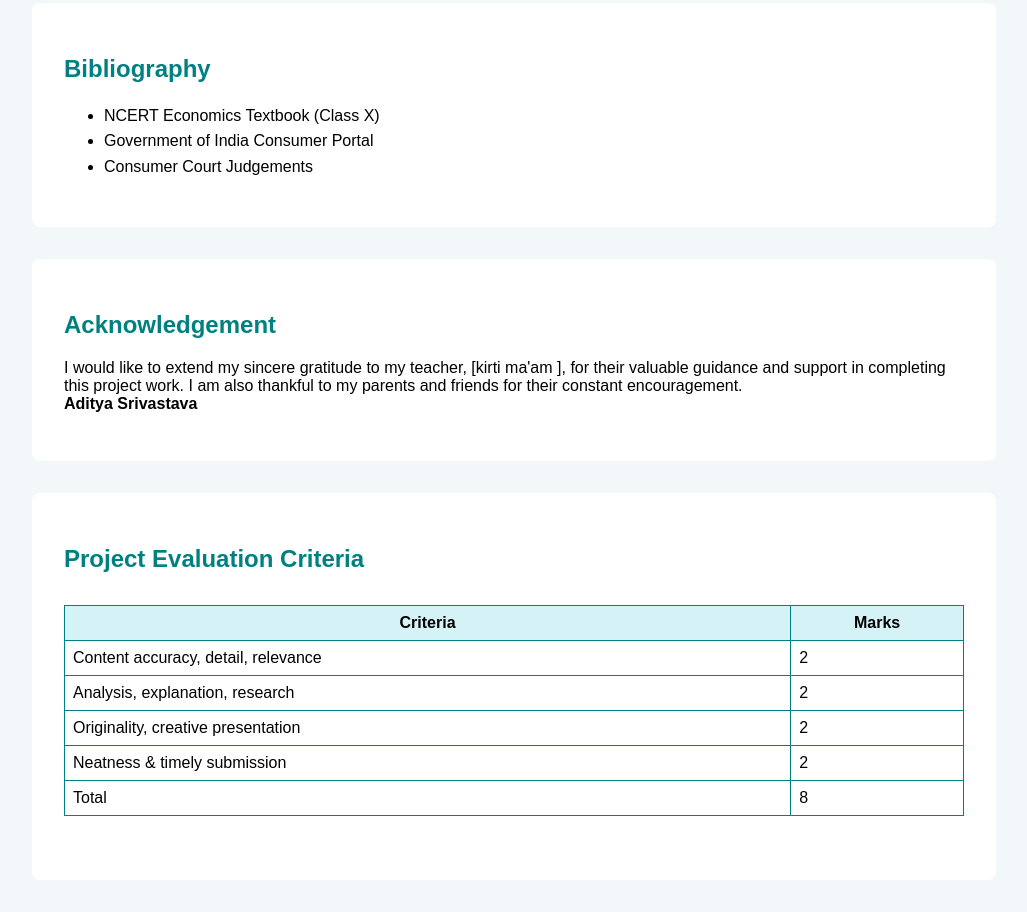
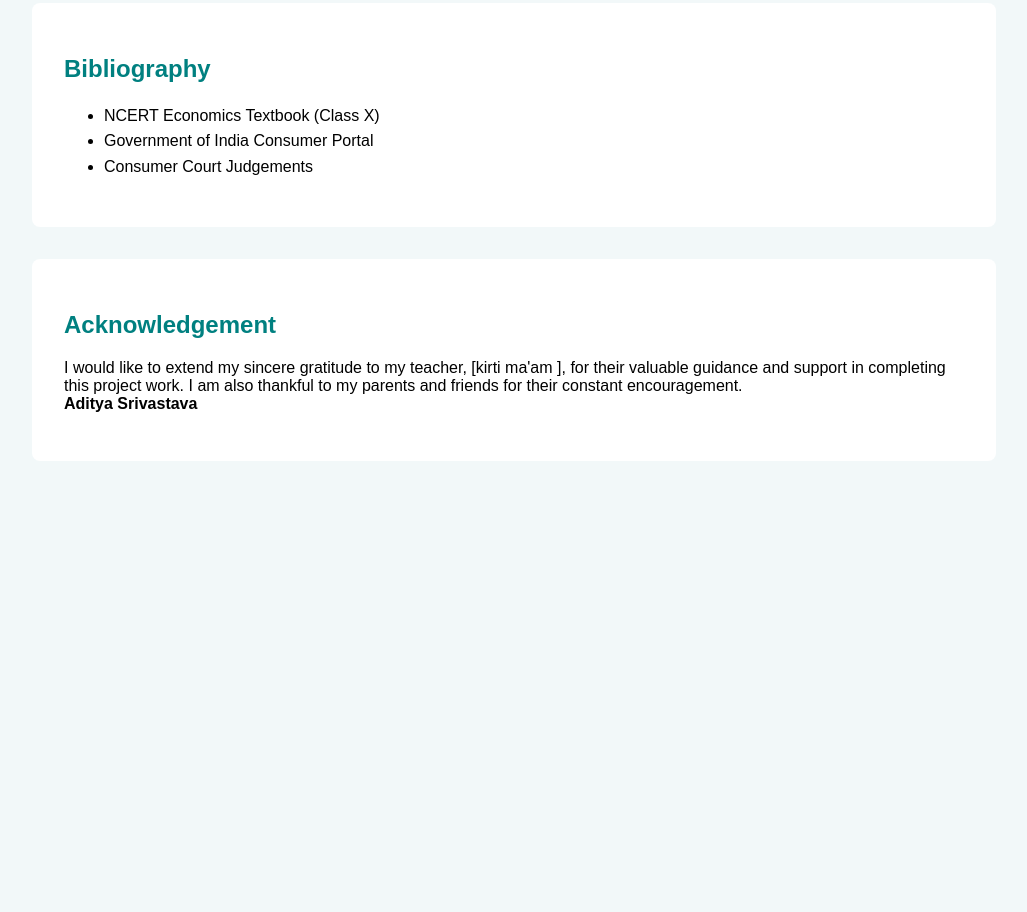
Before and after one commit to lordaditya-ans/Board-project-3, a plain HTML site: page index.html in a window 1280 px wide. Shown: the part 2890-3802 px from the top of the page, without its empty margins (126-1153 px from the left). After the commit the page ends 3383 px from the top, so only its background shows below. Drawn offline with Linux system fonts and the light colour scheme.

Commit message:
Update index.html

```diff
--- a/index.html
+++ b/index.html
@@ -146,35 +146,3 @@
             <b>Aditya Srivastava</b>
         </p>
     </section>
-
-    <section id="evaluation">
-        <h2>Project Evaluation Criteria</h2>
-        <table>
-            <tr>
-                <th>Criteria</th>
-                <th>Marks</th>
-            </tr>
-            <tr>
-                <td>Content accuracy, detail, relevance</td>
-                <td>2</td>
-            </tr>
-            <tr>
-                <td>Analysis, explanation, research</td>
-                <td>2</td>
-            </tr>
-            <tr>
-                <td>Originality, creative presentation</td>
-                <td>2</td>
-            </tr>
-            <tr>
-                <td>Neatness & timely submission</td>
-                <td>2</td>
-            </tr>
-            <tr>
-                <td>Total</td>
-                <td>8</td>
-            </tr>
-        </table>
-    </section>
-</body>
-</html>
```
